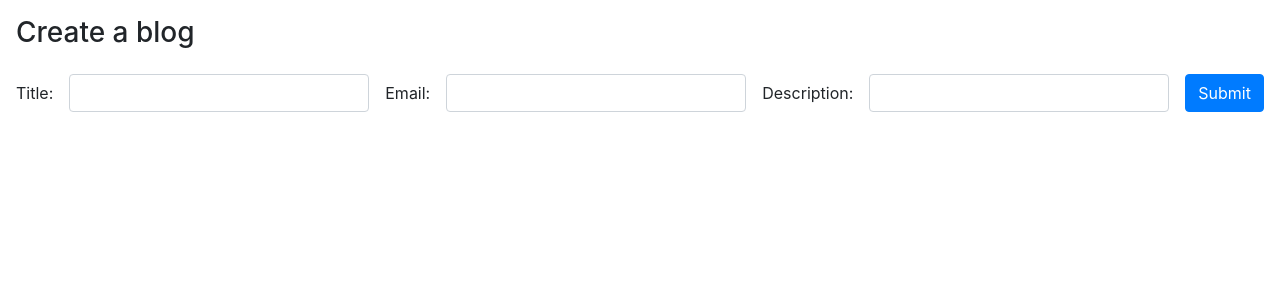
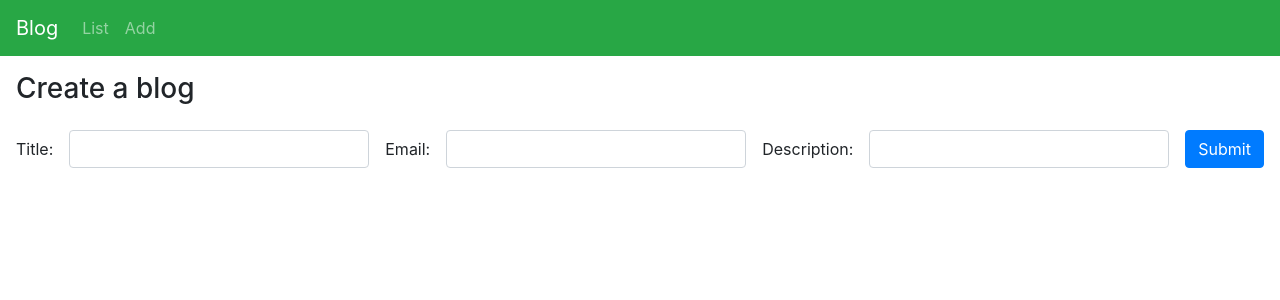
Before and after one commit to jiadanw/Blog_NodeJS-ExpressJS, a Node server app: template views/create.ejs in a window 1280 px wide. Shown: the top 300 px of the page. Run offline with Node 20, Linux system fonts and the light colour scheme; the template is opened without the code that fills it, so the values that code supplies are empty; some libraries are stand-ins or nearby versions.

Commit message:
add header

```diff
--- a/views/create.ejs
+++ b/views/create.ejs
@@ -12,9 +12,7 @@
   </head>
 
   <body>
-
-
-
+   <% include partials/_header %>
     <main style="margin: 1em;">
       <h3>Create a blog</h3>
       <form class="form-inline" action="/posts" method="POST">
--- /dev/null
+++ b/views/partials/_header.ejs
@@ -0,0 +1,14 @@
+<header>
+  <nav class="navbar navbar-expand-md navbar-dark bg-success">
+    <a class="navbar-brand" href="/posts">Blog</a>
+    <button class="navbar-toggler" type="button" data-toggle="collapse" data-target="#navbarNavAltMarkup" aria-controls="navbarNavAltMarkup" aria-expanded="false" aria-label="Toggle navigation">
+      <span class="navbar-toggler-icon"></span>
+    </button>
+    <div class="collapse navbar-collapse" id="navbarNavAltMarkup">
+      <div class="navbar-nav">
+        <a class="nav-item nav-link" href="/posts" >List</a>
+        <a class="nav-item nav-link" href="/posts/submit">Add</a>
+      </div>
+    </div>
+  </nav>
+</header>
```
Also changed, not shown: views/index.ejs (+2 -5 lines).
